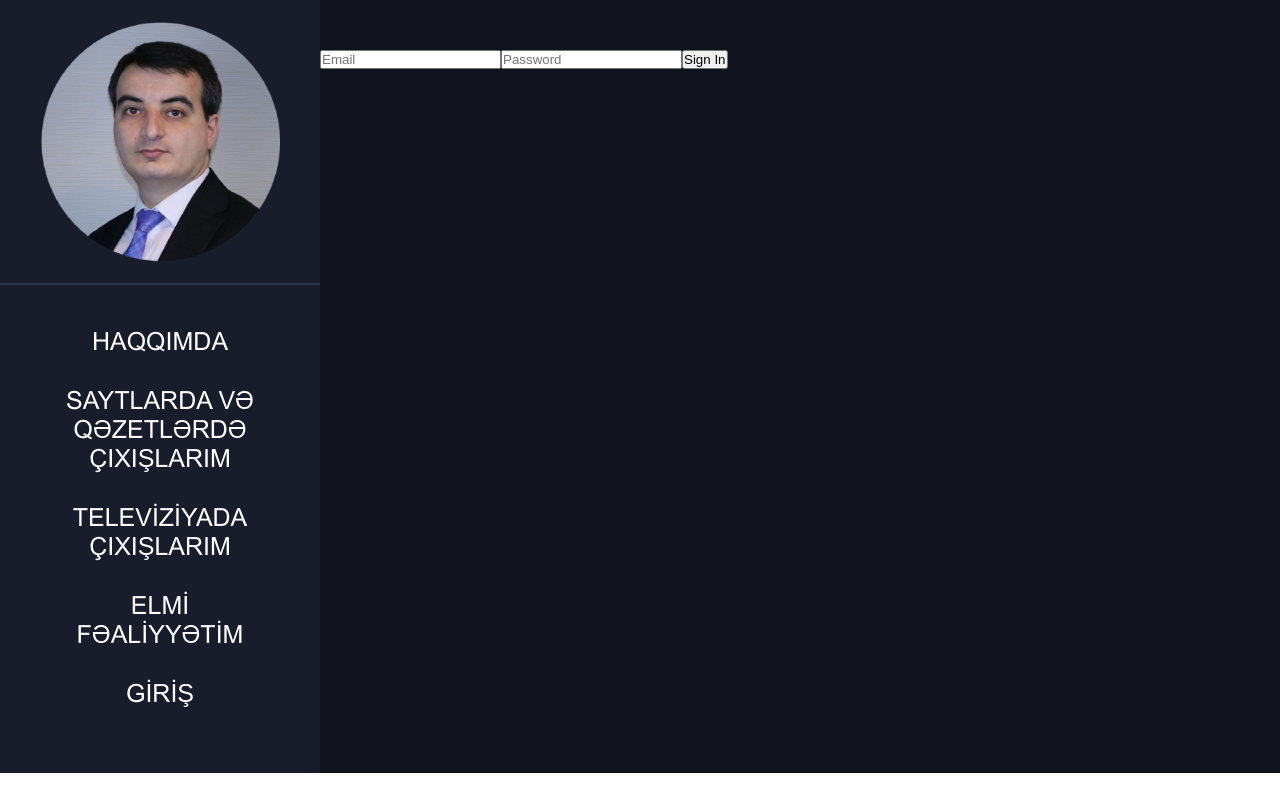
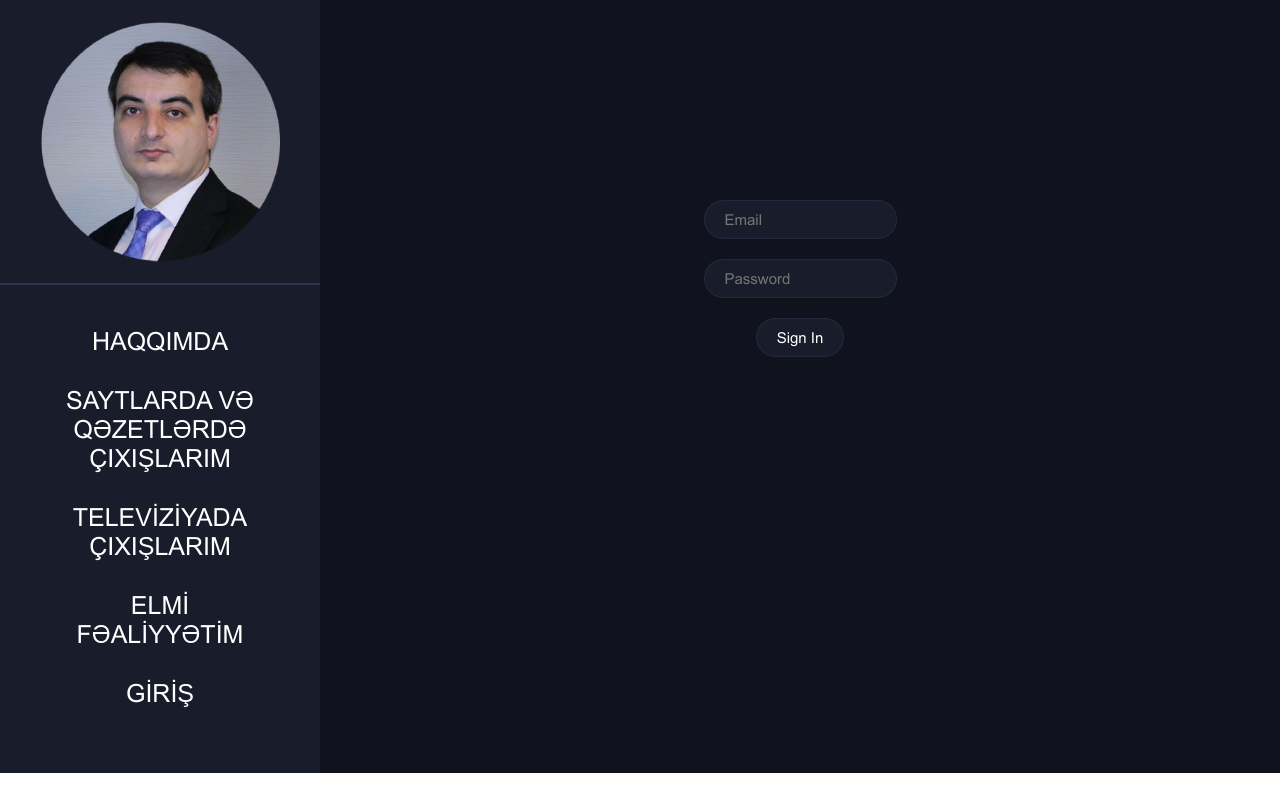
Before and after one commit to nijatismayilov/personal-web-app, a React (Create React App) app: page /signin in a window 1280 px wide. Built offline with nearby package versions, Linux system fonts and the light colour scheme; no server answers.

Commit message:
sign in component styled, user authentication finished and admin feature implemented

```diff
--- /dev/null
+++ b/src/components/admin-panel/admin-panel.component.jsx
@@ -0,0 +1,10 @@
+import React from 'react';
+
+const AdminPanel = () => {
+    return (
+        <section className="admin-panel main">
+        </section>
+    );
+}
+
+export default AdminPanel;
--- a/src/components/scientific-work/scientific-work.component.jsx
+++ b/src/components/scientific-work/scientific-work.component.jsx
@@ -2,8 +2,7 @@ import React from 'react';
 
 const ScientificWork = () => {
     return (
-        <div className="scientific">
-            Scitinic
+        <div className="scientific main">
         </div>
     )
 }
--- a/src/components/side-bar/side-bar.component.jsx
+++ b/src/components/side-bar/side-bar.component.jsx
@@ -1,9 +1,14 @@
 import React from 'react';
 import { Link } from 'react-router-dom';
+import { connect } from 'react-redux';
+import { createStructuredSelector } from 'reselect';
+
+import { auth } from '../../firebase/firebae.utils';
+import { selectCurrentUser, selectUserIsAdmin } from '../../redux/user/user.selectors';
 
 import profileImg from '../../assests/img/profile-img.png';
 
-const SideBar = () => {
+const SideBar = ({ currentUser, isAdmin }) => {
     return (
       <div className="side-bar col-md-3">
         <div className="side-bar__top">
@@ -23,12 +28,25 @@ const SideBar = () => {
           <Link to="/scientific" className="side-bar__link">
             elmi fəaliyyətim
           </Link>
-          <Link to="/signin" className="side-bar__link">
-            giriş
-          </Link>
+          {
+            currentUser
+              ? <div className="side-bar__link" onClick={() => auth.signOut()}>Çıxış</div>
+              : (<Link to="/signin" className="side-bar__link">Giriş</Link>)
+          }
+
+          {
+            isAdmin
+              ? (<Link to="/admin" className="side-bar__link">Admin</Link>)
+              : null
+          }
         </div>
       </div>
     );
 }
 
-export default SideBar;
+const mapStateToProps = createStructuredSelector({
+  currentUser: selectCurrentUser,
+  isAdmin: selectUserIsAdmin
+})
+
+export default connect(mapStateToProps)(SideBar);
--- a/src/components/sign-in/sign-in.component.jsx
+++ b/src/components/sign-in/sign-in.component.jsx
@@ -32,13 +32,13 @@ class SignIn extends React.Component {
     handleChange = event => {
       const { name, value } = event.target;
 
-      this.setState({ [name]: value }, () => console.log(this.state[name]));
+      this.setState({ [name]: value });
     }
 
     render() {
         const { email, password } = this.state;
         return (
-          <section className="sign-in main">
+          <section className="sign-in-section main">
             <form className="sign-in" onSubmit={this.handleSubmit}>
               <input
                 type="text"
@@ -62,7 +62,7 @@ class SignIn extends React.Component {
                 type="submit"
                 name="submit"
                 value="Sign In"
-                className="sign-in__input"
+                className="sign-in__btn"
               />
             </form>
           </section>
--- a/src/pages/homepage/homepage.component.jsx
+++ b/src/pages/homepage/homepage.component.jsx
@@ -1,13 +1,19 @@
 import React from 'react';
-import { Route } from 'react-router-dom';
+import { Route, Redirect } from 'react-router-dom';
+import { connect } from 'react-redux';
+import { createStructuredSelector } from 'reselect';
+
+import { selectCurrentUser } from '../../redux/user/user.selectors';
 
 import About from '../../components/about/about.component';
 import SitesAndNewspapers from '../../components/sites-and-newspapers/sites-and-newspapers.component';
 import Television from '../../components/television/television.component';
 import ScientificWork from '../../components/scientific-work/scientific-work.component';
 import SignIn from '../../components/sign-in/sign-in.component';
+import AdminPanel from '../../components/admin-panel/admin-panel.component';
 
-const HomePage = () => {
+const HomePage = ({ currentUser }) => {
+    console.log(currentUser);
     return (
         <div className="homepage col-md-9">
             <Route exact path="/" component={About} />
@@ -15,9 +21,14 @@ const HomePage = () => {
             <Route path="/sites" component={SitesAndNewspapers} />
             <Route path="/tv" component={Television} />
             <Route path="/scientific" component={ScientificWork} />
-            <Route path="/signin" component={SignIn} />
+            <Route path="/signin" render={() => currentUser ? <Redirect to="/" /> : <SignIn />} />
+            <Route path="/admin" component={AdminPanel} />
         </div>
     )
 }
 
-export default HomePage;
+const mapStateToProps = createStructuredSelector({
+    currentUser: selectCurrentUser
+})
+
+export default connect(mapStateToProps)(HomePage);
--- a/src/redux/user/user.selectors.js
+++ b/src/redux/user/user.selectors.js
@@ -6,3 +6,8 @@ export const selectCurrentUser = createSelector(
     [selectUser],
     user => user.currentUser
 )
+
+export const selectUserIsAdmin = createSelector(
+    [selectCurrentUser],
+    currentUser => currentUser ? currentUser.isAdmin : null
+)
--- /dev/null
+++ b/src/styles/components/_form.scss
@@ -0,0 +1,45 @@
+.sign-in {
+    display: flex;
+    flex-direction: column;
+    align-items: center;
+
+    &__input {
+        margin-bottom: 2rem;
+        padding: 1rem 2rem;
+        border-radius: 50rem;
+        border: .1rem solid rgba($color-border, .5);
+        background-color: $color-bg-light;
+        color: $color-white;
+        font-family: $font;
+        font-size: 1.5rem;
+        font-weight: 400;
+        transition: all 200ms;
+
+        &:active,
+        &:focus {
+            outline: none;
+        }
+    }
+
+    &__btn {
+        border-radius: 50rem;
+        display: inline-block;
+        padding: 1rem 2rem;
+        border: .1rem solid rgba($color-border, .5);
+        background-color: $color-bg-light;
+        color: $color-white;
+        font-family: $font;
+        font-size: 1.5rem;
+        font-weight: 400;
+        transition: all 200ms;
+        cursor: pointer;
+
+        &:hover {
+            transform: translateY(-.2rem);
+        }
+
+        &:focus {
+            outline: none;
+        }
+    }
+}
--- a/src/styles/layout/_side-bar.scss
+++ b/src/styles/layout/_side-bar.scss
@@ -35,6 +35,7 @@
         max-width: 80%;
         transition: all 400ms;
         padding: 1.5rem 2rem;
+        cursor: pointer;
 
         &:hover {
             background-color: $color-link-dark;
--- a/src/styles/main.scss
+++ b/src/styles/main.scss
@@ -10,6 +10,7 @@
 
 
 @import './components/about-item';
+@import './components/form';
 @import './components/interview-item';
 @import './components/tv-item';
 
--- a/src/styles/pages/_homepage.scss
+++ b/src/styles/pages/_homepage.scss
@@ -14,8 +14,12 @@
     display: flex;
     flex-direction: column;
     align-items: center;
+}
 
-    &__content {
-        // justify-content: center;
-    }
+.sign-in-section {
+    display: flex;
+    justify-content: flex-start;
+    align-items: center;
+
+    padding-top: 20rem;
 }
```
